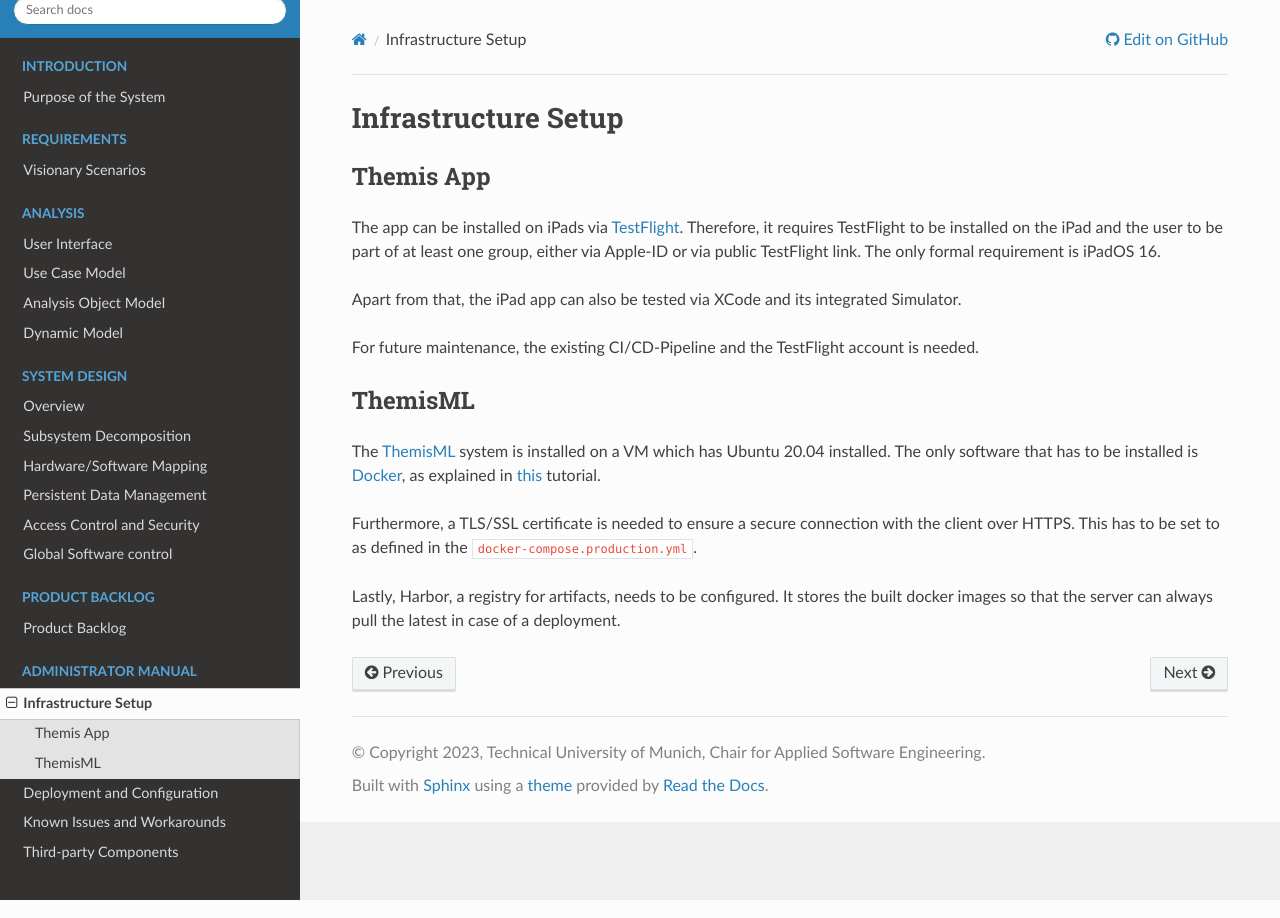
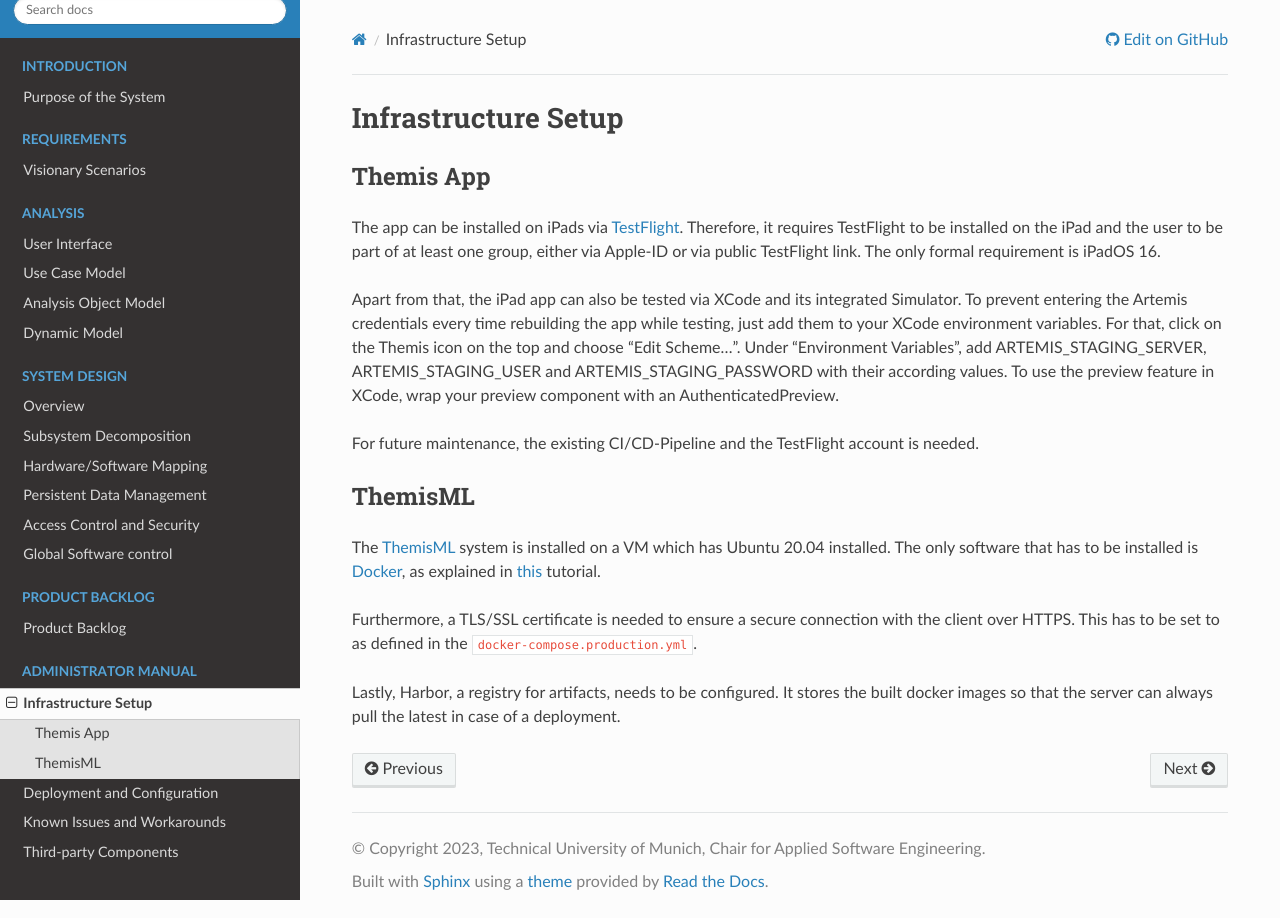
Before and after one commit to ls1intum/Themis, a Sphinx documentation site: the page built from docs/admin/infrastructure.rst, in a window 1280 px wide. Built offline with Sphinx 7.4.7 and the Read the Docs theme 2.0.0, drawn with Linux system fonts in a browser that asks for light colours.

Commit message:
change request

```diff
--- a/docs/admin/infrastructure.rst
+++ b/docs/admin/infrastructure.rst
@@ -10,7 +10,11 @@ Themis App
 The app can be installed on iPads via `TestFlight`_. Therefore, it requires TestFlight to be installed on the iPad and the user
 to be part of at least one group, either via Apple-ID or via public TestFlight link. The only formal requirement is iPadOS 16.
 
-Apart from that, the iPad app can also be tested via XCode and its integrated Simulator.
+Apart from that, the iPad app can also be tested via XCode and its integrated Simulator. To prevent entering the Artemis
+credentials every time rebuilding the app while testing, just add them to your XCode environment variables. For that, click on
+the Themis icon on the top and choose "Edit Scheme...". Under "Environment Variables", add ARTEMIS_STAGING_SERVER,
+ARTEMIS_STAGING_USER and ARTEMIS_STAGING_PASSWORD with their according values. To use the preview feature in XCode, wrap
+your preview component with an AuthenticatedPreview.
 
 For future maintenance, the existing CI/CD-Pipeline and the TestFlight account is needed.
 
```
